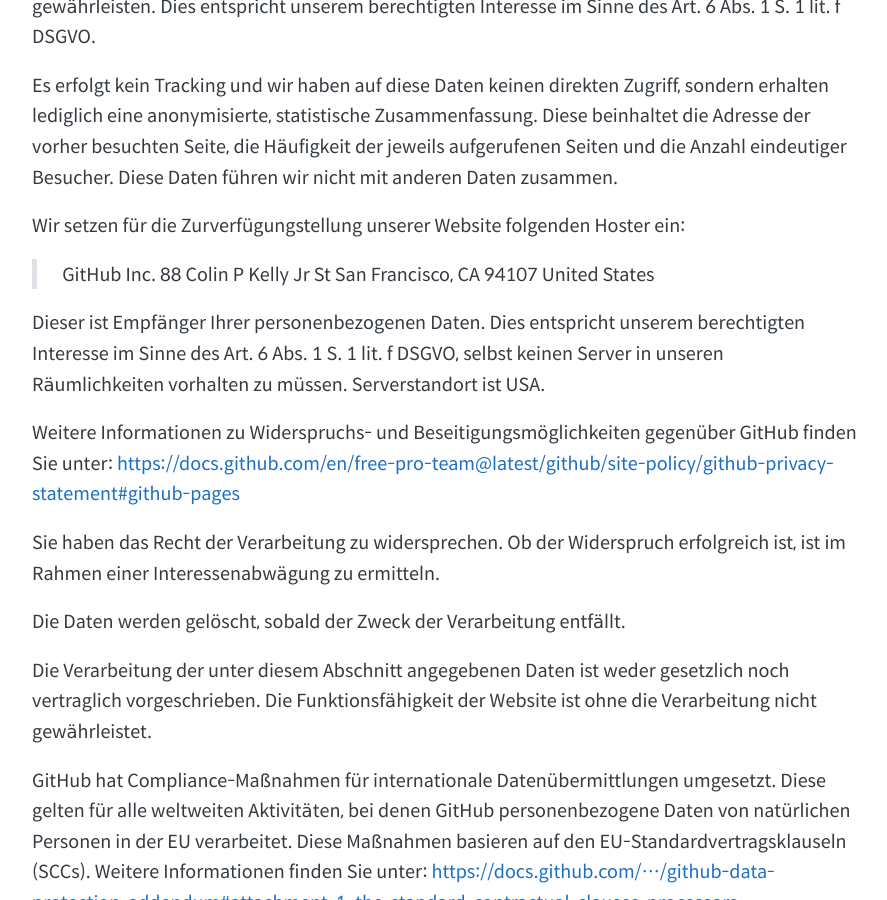
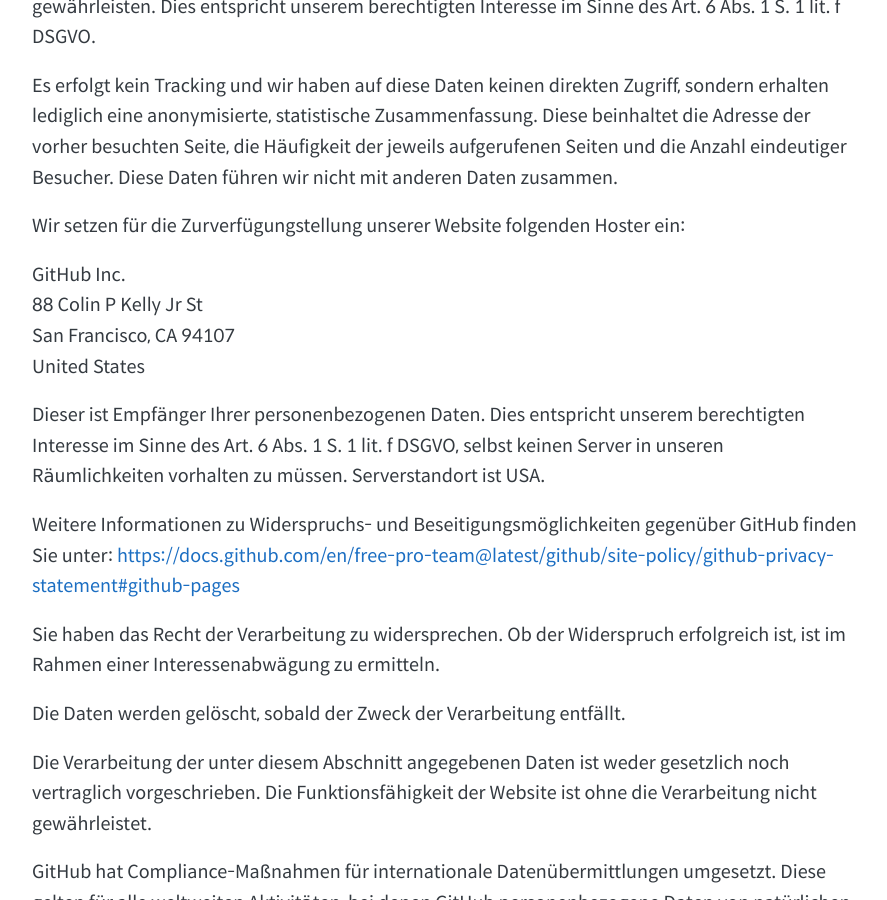
Before and after one commit to netbuk/blog, a Jekyll site: the page built from privacy.md, in a window 1280 px wide and 900 px high, scrolled down 1753 px. Shown: the whole window, without its empty margins (194-1081 px from the left). Built offline with Jekyll 4.4.1, drawn with Linux system fonts in a browser that asks for light colours.

Commit message:
no message

```diff
--- a/privacy.md
+++ b/privacy.md
@@ -26,10 +26,10 @@
 
 Wir setzen für die Zurverfügungstellung unserer Website folgenden Hoster ein:
 
-> GitHub Inc.
-> 88 Colin P Kelly Jr St
-> San Francisco, CA 94107
-> United States
+GitHub Inc. <br>
+88 Colin P Kelly Jr St <br>
+San Francisco, CA 94107 <br>
+United States
 
 Dieser ist Empfänger Ihrer personenbezogenen Daten. Dies entspricht unserem berechtigten Interesse im Sinne des Art. 6 Abs. 1 S. 1 lit. f DSGVO, selbst keinen Server in unseren Räumlichkeiten vorhalten zu müssen. Serverstandort ist USA.
 
```
